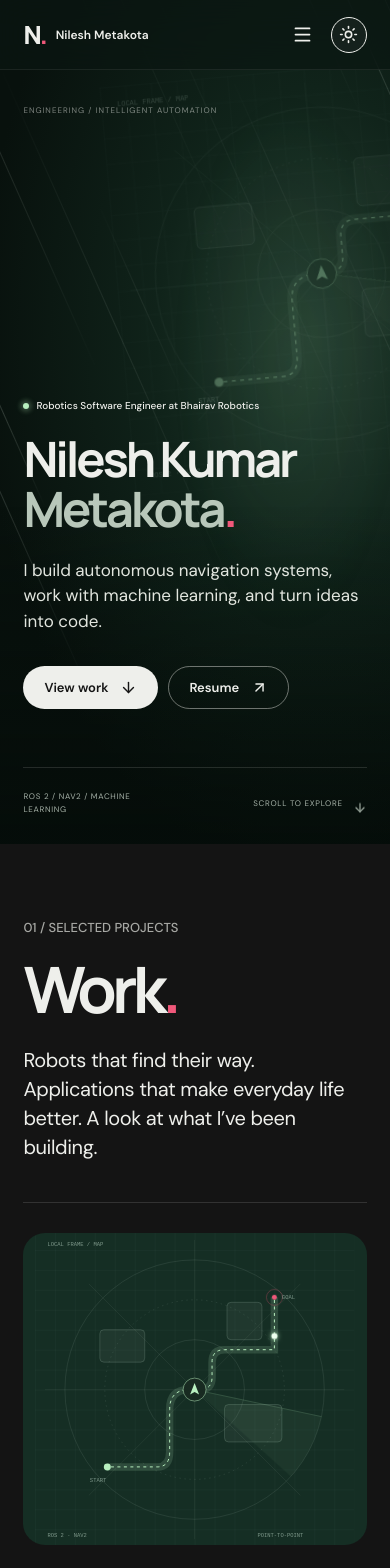
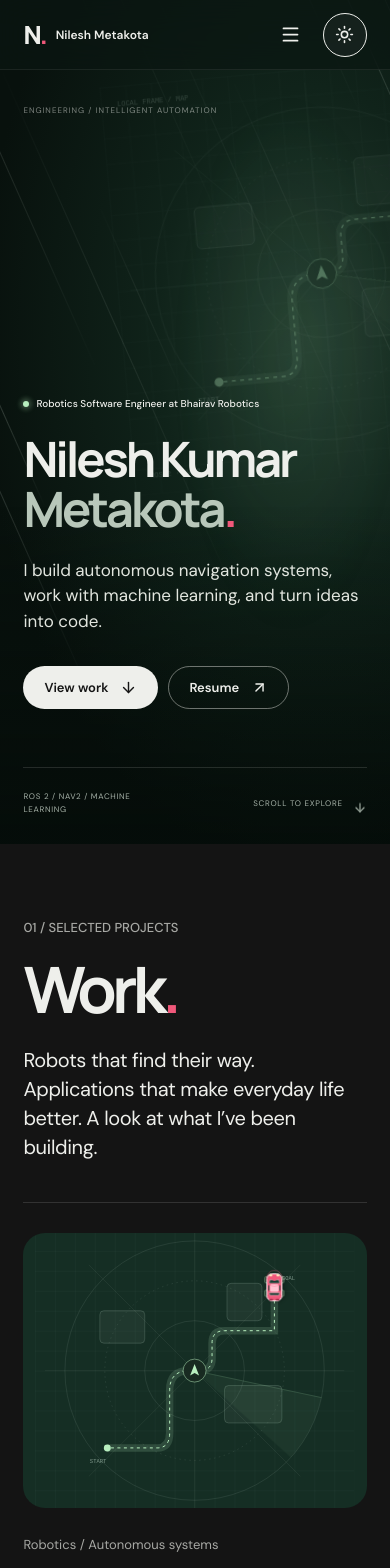
Before and after one commit to nileshmetakota-17/Portfolio, a React (Vite) app: page / in a window 390 px wide. Shown: the top 1568 px of the page. Built offline with nearby package versions, Linux system fonts and the light colour scheme.

Commit message:
Updated portfolio

```diff
--- a/src/Portfolio.tsx
+++ b/src/Portfolio.tsx
@@ -6,6 +6,38 @@ import { portfolioData as data } from './portfolioData'
 
 function NavigationArt({ small = false }: { small?: boolean }) {
   const grid = small ? 'project-grid' : 'hero-grid'
+  const routeRef = useRef<SVGPathElement>(null)
+  const carRef = useRef<SVGGElement>(null)
+  useEffect(() => {
+    const route = routeRef.current
+    const car = carRef.current
+    if (!route || !car) return
+    const length = route.getTotalLength()
+    const preference = window.matchMedia('(prefers-reduced-motion: reduce)')
+    let frame = 0
+    let started = performance.now()
+    function position(progress: number) {
+      const distance = progress * length
+      const point = route!.getPointAtLength(distance)
+      const before = route!.getPointAtLength(Math.max(0, distance - 1))
+      const after = route!.getPointAtLength(Math.min(length, distance + 1))
+      const angle = Math.atan2(after.y - before.y, after.x - before.x) * 180 / Math.PI
+      car!.setAttribute('transform', `translate(${point.x} ${point.y}) rotate(${angle})`)
+    }
+    function drive(now: number) {
+      position(Math.min(((now - started) % 8000) / 7000, 1))
+      frame = requestAnimationFrame(drive)
+    }
+    function start() {
+      cancelAnimationFrame(frame)
+      started = performance.now()
+      if (preference.matches) position(.5)
+      else { position(0); frame = requestAnimationFrame(drive) }
+    }
+    start()
+    preference.addEventListener?.('change', start)
+    return () => { cancelAnimationFrame(frame); preference.removeEventListener?.('change', start) }
+  }, [])
   return <svg className="navigation-art" viewBox="0 0 640 640" fill="none" aria-hidden="true">
     <defs><pattern id={grid} width="40" height="40" patternUnits="userSpaceOnUse"><path d="M40 0H0V40" stroke="currentColor" strokeOpacity=".1" /></pattern></defs>
     <rect width="640" height="640" fill={`url(#${grid})`} />
@@ -13,8 +45,20 @@ function NavigationArt({ small = false }: { small?: boolean }) {
     <path d="M320 20V620M20 320H620M108 108L532 532M108 532L532 108" stroke="currentColor" strokeOpacity=".13" />
     <g fill="currentColor" fillOpacity=".06" stroke="currentColor" strokeOpacity=".35"><rect x="130" y="200" width="90" height="65" rx="8" /><rect x="380" y="350" width="115" height="75" rx="8" /><rect x="385" y="145" width="70" height="75" rx="8" /></g>
     <path d="M145 475H245Q270 475 270 445V360Q270 320 310 320H330Q355 320 355 295V265Q355 240 380 240H480V135" stroke="#b8efbf" strokeOpacity=".15" strokeWidth="15" />
-    <path className="navigation-route" d="M145 475H245Q270 475 270 445V360Q270 320 310 320H330Q355 320 355 295V265Q355 240 380 240H480V135" stroke="#b8efbf" strokeWidth="2" strokeDasharray="6 7" />
-    <circle className="route-traveler" r="6" fill="#eeffef" />
+    <path ref={routeRef} className="navigation-route" d="M145 475H245Q270 475 270 445V360Q270 320 310 320H330Q355 320 355 295V265Q355 240 380 240H480V135" stroke="#b8efbf" strokeWidth="2" strokeDasharray="6 7" />
+    <g ref={carRef} className="route-traveler navigation-car" transform="translate(145 475)">
+      <g fill="#10251a" stroke="#b8efbf" strokeWidth="1">
+        <rect x="-18" y="-19" width="12" height="6" rx="2" /><rect x="9" y="-19" width="12" height="6" rx="2" />
+        <rect x="-18" y="13" width="12" height="6" rx="2" /><rect x="9" y="13" width="12" height="6" rx="2" />
+      </g>
+      <rect x="-27" y="-15" width="54" height="30" rx="10" fill="#f0587a" stroke="#fff1f4" strokeWidth="2" />
+      <path d="M8 -11L15 -9V9L8 11Z" fill="#173c31" stroke="#f8c9d3" strokeWidth="1" />
+      <path d="M-16 -9L-11 -11V11L-16 9Z" fill="#173c31" stroke="#f8c9d3" strokeWidth="1" />
+      <rect x="-9" y="-9" width="15" height="18" rx="3" fill="#ffc4d2" />
+      <path d="M-6 -11H3M-6 11H3" stroke="#173c31" strokeWidth="2" strokeLinecap="round" />
+      <rect x="22" y="-10" width="4" height="6" rx="2" fill="#fff4c1" /><rect x="22" y="4" width="4" height="6" rx="2" fill="#fff4c1" />
+      <path d="M-25 -9V-4M-25 4V9" stroke="#9b2541" strokeWidth="3" strokeLinecap="round" />
+    </g>
     <circle cx="145" cy="475" r="7" fill="#b8efbf" /><circle className="target-pulse" cx="480" cy="135" r="16" stroke="#f0587a" /><circle cx="480" cy="135" r="5" fill="#f0587a" />
     <g className="radar-sweep"><path d="M320 320V60A260 260 0 0 1 450 95Z" fill="#b8efbf" fillOpacity=".045" /><path d="M320 320V60" stroke="#b8efbf" strokeOpacity=".35" /></g>
     <circle cx="320" cy="320" r="23" fill="#182a21" stroke="#b8efbf" /><path d="M320 307L329 330L320 325L311 330Z" fill="#b8efbf" />
@@ -92,6 +136,7 @@ export default function Portfolio() {
     try { localStorage.setItem('nilesh-theme', theme) } catch { /* Theme works without storage. */ }
   }, [theme])
   useEffect(() => {
+    if (typeof window.IntersectionObserver !== 'function') return
     const observer = new IntersectionObserver(entries => {
       for (const entry of entries) if (entry.isIntersecting) setActive(entry.target.id)
     }, { rootMargin: '-20% 0px -55% 0px' })
@@ -103,6 +148,7 @@ export default function Portfolio() {
       '.section-intro, .project-art, .project-copy, .about-story, .about-notes > div, .skills-grid > div, .experience-row, .education-grid article, .certificate-row, .highlights-grid article, .contact-section > .display-title, .contact-grid > div, .contact-form',
     )
     const preference = window.matchMedia('(prefers-reduced-motion: reduce)')
+    if (typeof window.IntersectionObserver !== 'function') return
     const observer = new IntersectionObserver(entries => {
       for (const entry of entries) {
         if (entry.isIntersecting) {
@@ -110,7 +156,7 @@ export default function Portfolio() {
           observer.unobserve(entry.target)
         }
       }
-    }, { threshold: 0.08 })
+    }, { threshold: 0 })
     elements.forEach(element => {
       element.classList.add('scroll-reveal')
       if (preference.matches) element.classList.add('revealed')
@@ -119,10 +165,10 @@ export default function Portfolio() {
     const showContent = () => {
       if (preference.matches) elements.forEach(element => element.classList.add('revealed'))
     }
-    preference.addEventListener('change', showContent)
+    preference.addEventListener?.('change', showContent)
     return () => {
       observer.disconnect()
-      preference.removeEventListener('change', showContent)
+      preference.removeEventListener?.('change', showContent)
       elements.forEach(element => element.classList.remove('scroll-reveal', 'revealed'))
     }
   }, [])
--- a/src/portfolio.css
+++ b/src/portfolio.css
@@ -113,13 +113,10 @@ html.theme-smoothing body, html.theme-smoothing .site-header, html.theme-smoothi
 @keyframes status-pulse { 50% { box-shadow: 0 0 0 5px #b8efbf10, 0 0 16px #b8efbf60; } }
 .cover-footer a svg { animation: scroll-hint 2s ease-in-out infinite; }
 @keyframes scroll-hint { 50% { transform: translateY(5px); } }
-.route-traveler { offset-path: path('M145 475H245Q270 475 270 445V360Q270 320 310 320H330Q355 320 355 295V265Q355 240 380 240H480V135'); animation: travel-route 9s ease-in-out infinite; filter: drop-shadow(0 0 5px #b8efbf); }
-@keyframes travel-route { 0% { offset-distance: 0%; opacity: 0; } 8% { opacity: 1; } 92% { opacity: 1; } 100% { offset-distance: 100%; opacity: 0; } }
-.scroll-reveal { opacity: 0; transform: translateY(30px); transition: opacity .85s ease, transform .85s cubic-bezier(.16, 1, .3, 1); }
-.scroll-reveal.revealed { opacity: 1; transform: translateY(0); }
-.project-copy.scroll-reveal { transition-delay: .12s; }
-.skills-grid > div:nth-child(3n + 2), .education-grid article:nth-child(2), .highlights-grid article:nth-child(3n + 2) { transition-delay: .08s; }
-.skills-grid > div:nth-child(3n + 3), .education-grid article:nth-child(3), .highlights-grid article:nth-child(3n + 3) { transition-delay: .16s; }
+.navigation-car { filter: drop-shadow(0 3px 4px #08110d80); }
+.scroll-reveal { opacity: 1; transform: none; }
+.scroll-reveal.revealed { animation: content-arrival .65s cubic-bezier(.16, 1, .3, 1); }
+@keyframes content-arrival { from { opacity: .5; transform: translateY(18px); } to { opacity: 1; transform: none; } }
 .fitness-window { animation: fitness-float 7s ease-in-out infinite; }
 @keyframes fitness-float { 0%, 100% { transform: rotate(-4deg) translateY(0); } 50% { transform: rotate(-1deg) translateY(-9px); } }
 .fitness-ring { animation: fitness-ring-turn 10s ease-in-out infinite; }
@@ -132,4 +129,50 @@ html.theme-smoothing body, html.theme-smoothing .site-header, html.theme-smoothi
 .tag-list span { transition: color .2s, border-color .2s, transform .2s; }
 @media (hover: hover) { .tag-list span:hover { color: var(--text); border-color: var(--pink); transform: translateY(-3px); }.project-art .navigation-art { transition: transform .6s ease; }.project-art:hover .navigation-art { transform: scale(1.035); }.monogram { transition: transform .25s; }.brand:hover .monogram, .site-footer .monogram:hover { transform: rotate(-8deg); } }
 @media (max-width: 700px) { :root[data-theme='light'] .hero-art { opacity: .55; } }
+/* Content stays visible without animation support and can grow with text zoom. */
+.hero-cover { height: auto; min-height: 850px; min-height: max(850px, 100svh); max-height: none; }
+.hero-content { height: auto; min-height: inherit; }
+.project-row > *, .about-grid > *, .contact-grid > *, .skills-grid > *, .education-grid > *, .highlights-grid > *, .form-row > *, .experience-row > *, .certificate-row > * { min-width: 0; }
+.project-copy, .about-story, .experience-row, .education-grid, .highlights-grid, .contact-grid, .certificate-row { overflow-wrap: anywhere; }
+.hero-actions, .about-links { flex-wrap: wrap; }
+.icon-button { flex-shrink: 0; }
+.contact-form input, .contact-form textarea { font-size: 16px; }
+.hero-content .eyebrow { line-height: 1.6; }
+.navigation-art { max-width: 100%; }
+.project-art.fitness-project { aspect-ratio: auto; }
+.fitness-art { height: auto; min-height: 420px; }
+@media (max-width: 900px) {
+  .site-header { height: 70px; padding: 0 6%; gap: 10px; }
+  .brand { font-size: 12px; gap: 10px; }
+  .menu-toggle { display: grid; margin-left: auto; }
+  .icon-button { width: 44px; height: 44px; }
+  .header-nav { display: none; position: absolute; top: 70px; left: 0; right: 0; padding: 20px 6%; background: var(--bg); color: var(--text); border-bottom: 1px solid var(--line); max-height: calc(100vh - 70px); max-height: calc(100dvh - 70px); overflow-y: auto; }
+  .header-nav.open { display: flex; flex-direction: column; align-items: stretch; gap: 10px; }
+  .header-nav > a:not(.pill-button) { padding: 12px 0; }
+  .on-cover .header-nav .pill-button { background: var(--text); color: var(--bg); }
+  .hero-cover { min-height: 800px; min-height: max(800px, 100svh); }
+  .project-row { grid-template-columns: 1fr; }
+  .project-art { aspect-ratio: 1.25; }
+  .project-art.fitness-project { min-height: 400px; }
+  .fitness-window { max-width: 400px; }
+  .brand { min-width: 0; white-space: normal; }
+  .brand > span:last-child { overflow-wrap: anywhere; }
+}
+@media (max-width: 700px) {
+  .hero-cover { min-height: 740px; min-height: max(740px, 100svh); }
+  .project-art.fitness-project { min-height: 380px; aspect-ratio: auto; }
+  .fitness-art { padding: 30px 24px 38px; }
+  .fitness-window { padding: 24px 20px; }
+  .fitness-top > span:last-child { font-size: 6px; }
+  .contact-form .form-row { grid-template-columns: 1fr; gap: 0; }
+  .email-link { max-width: 100%; flex-wrap: wrap; }
+}
+@media (max-width: 360px) {
+  .brand { font-size: 11px; gap: 7px; }
+  .site-header { gap: 4px; }
+  h1 { font-size: 12vw; }
+  .skills-grid, .highlights-grid { grid-template-columns: 1fr; }
+  .subsection-heading { flex-wrap: wrap; }
+  .subsection-heading > span { max-width: none; text-align: left; }
+}
 @media (prefers-reduced-motion: reduce) { html { scroll-behavior: auto; }*, *::before, *::after { animation: none !important; transition: none !important; }.scroll-reveal { opacity: 1; transform: none; }.route-traveler { offset-distance: 50%; }.hero-content > * { opacity: 1; transform: none; } }
```
